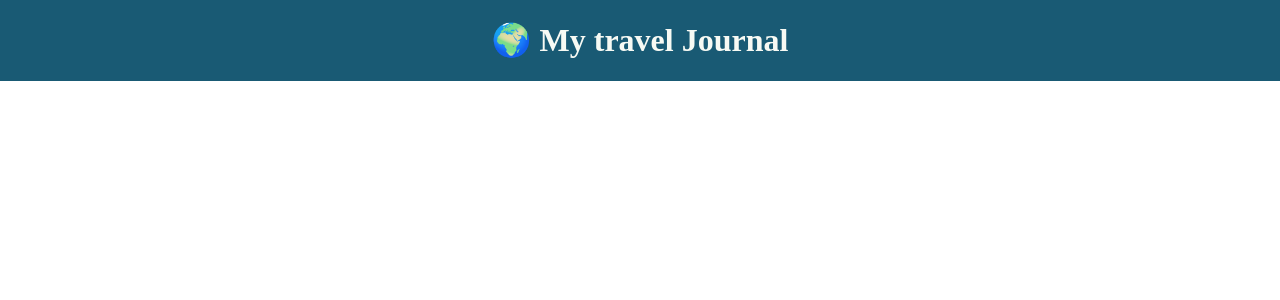
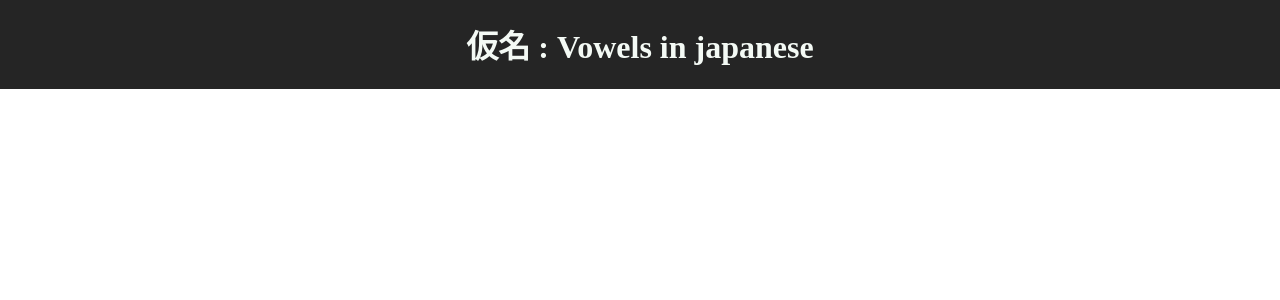
Before and after one commit to User-MiMa/Data-Driven-React-App, a React (Vite) app: page / in a window 1280 px wide. Shown: the top 300 px of the page. Built offline with nearby package versions, Linux system fonts and the light colour scheme.

Commit message:
refactor: change colors and title

```diff
--- a/components/Header.jsx
+++ b/components/Header.jsx
@@ -1,7 +1,7 @@
 export default function Header(){
     return(
         <header>
-            <h1><span aria-hidden="true">🌍</span> My travel Journal</h1>
+            <h1>仮名 : Vowels in japanese</h1>
         </header>
     );
 }
--- a/index.css
+++ b/index.css
@@ -3,15 +3,9 @@ html, body {
 }
 
 header{
-    background-color: #195a74;
+    background-color: #252525;
     display: flex;
     align-items: center;
     justify-content: center;
-    color: F7FAF4;
+    color: #f4faf5;
 }
-
-header img{
-    width: 1.5em;
-    height: 1.5em;
-    margin-right: .5em;
-}
```
